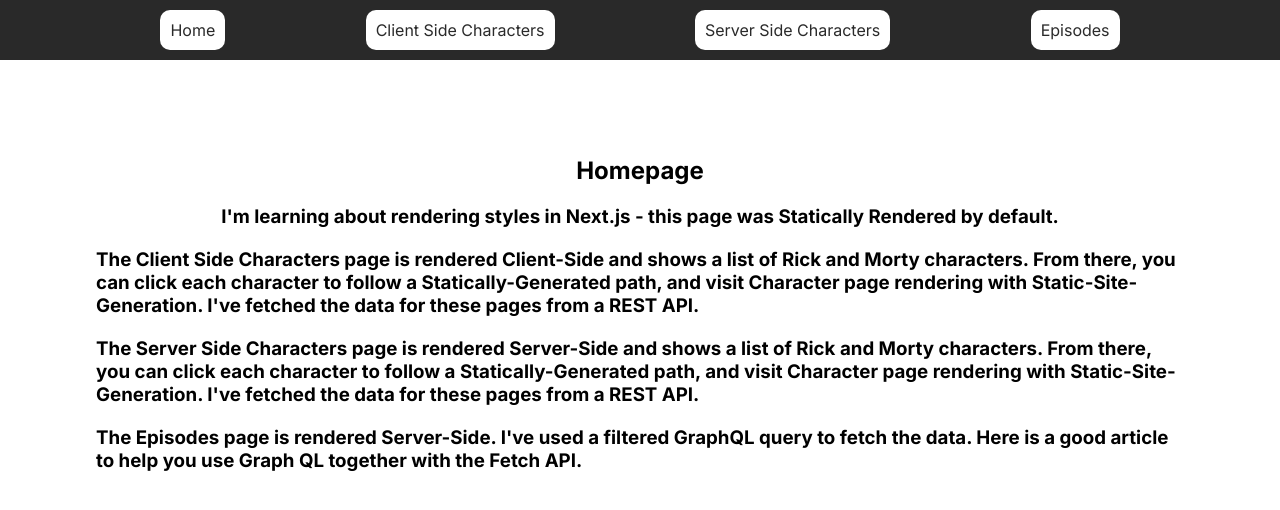
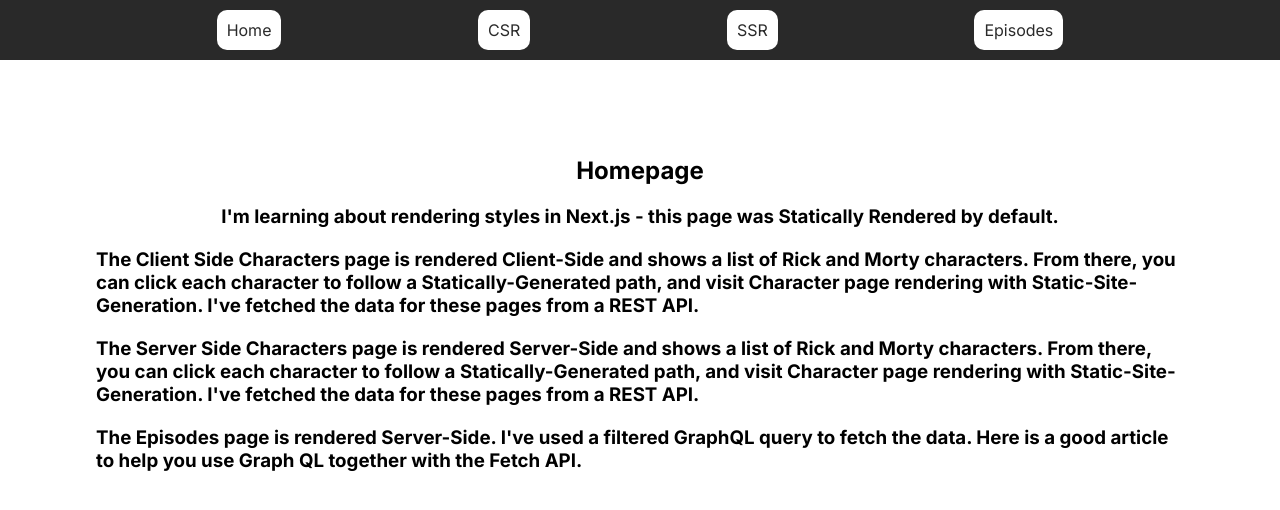
Before and after one commit to MohammadBaseer/Project-6-CAB-next-js-GraphQL-Apollo-Rick-and-Morty-API, a Next.js app: page / in a window 1280 px wide. Shown: the top 510 px of the page. Built offline with nearby package versions, Linux system fonts and the light colour scheme.

Commit message:
Navbar Changed

```diff
--- a/src/Components/navbar/Navbar.tsx
+++ b/src/Components/navbar/Navbar.tsx
@@ -16,12 +16,12 @@ const Navbar = () => {
         </li>
         <li>
           <Link className={styles.links} href="/clientSideCharacter/1">
-            Client Side Characters
+            CSR
           </Link>
         </li>
         <li>
           <Link className={styles.links} href="/serverSideCharacters/1">
-            Server Side Characters
+            SSR
           </Link>
         </li>
         <li>
```
